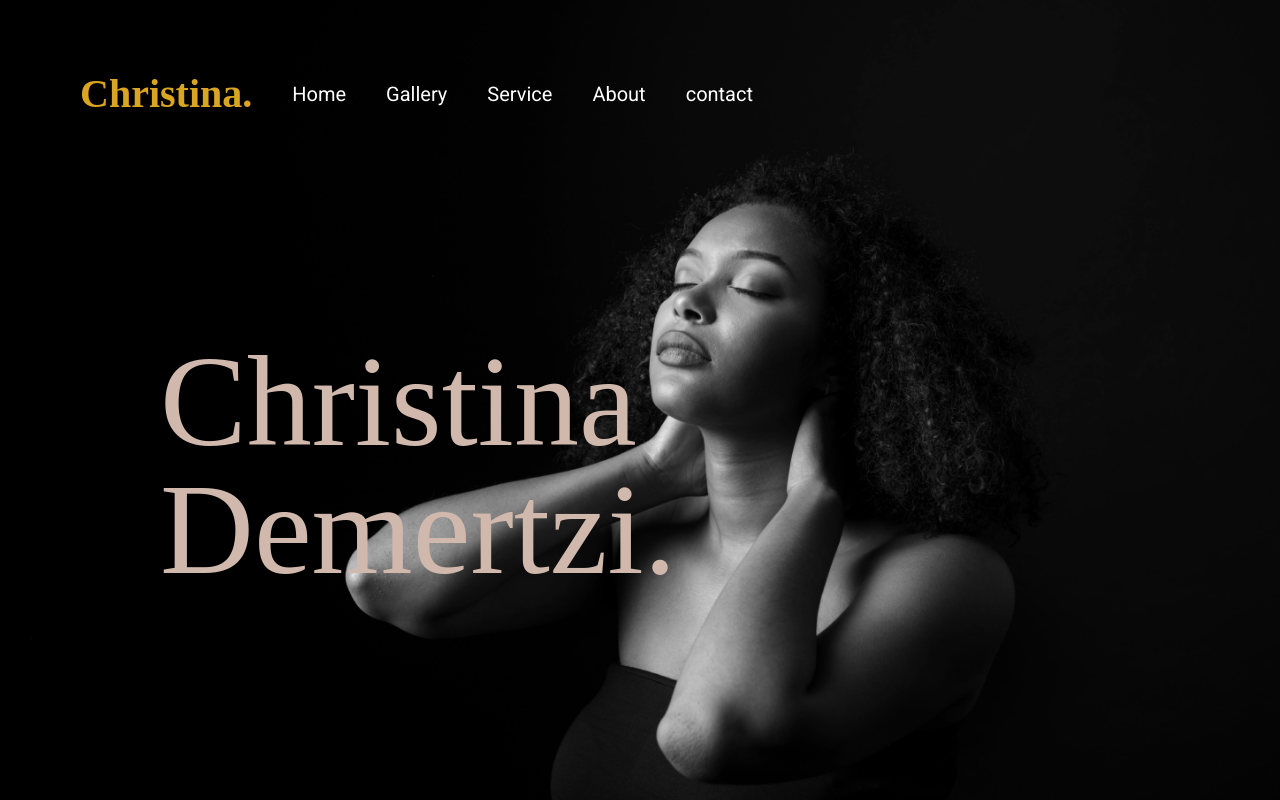
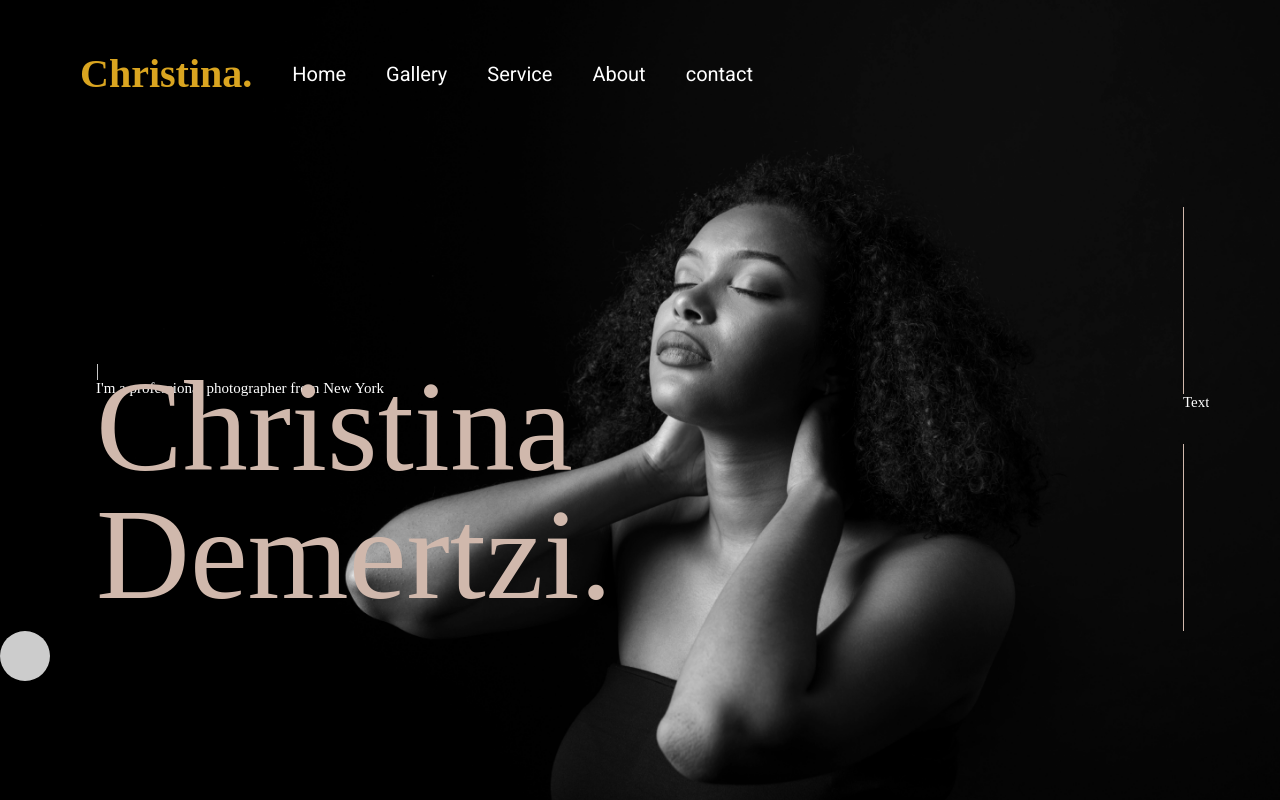
Before and after one commit to git-create-devben/creator-website-0.01, a React (Vite) app: page / in a window 1280 px wide. Built offline with nearby package versions, Linux system fonts and the light colour scheme.

Commit message:
stop for the day

```diff
--- a/src/App.css
+++ b/src/App.css
@@ -16,11 +16,63 @@
     font-style: normal;
     font-weight: 400;
     line-height: 8rem;
-    margin-top: 15rem;
-    margin-left: 10rem;
+    /* margin-top: 15rem;
+    margin-left: 10rem; */
+    overflow-y: hidden;
+  }
+
+  p {
+    color: #fff;
+    /* margin-top: 29rem;
+    margin-left: 10rem; */
+    font-size: 15px;
   }
 }
 
+.hero-grid {
+  display: flex;
+  justify-content: space-between;
+  align-items: center;
+  gap:170px;
+  color: #fff;
+
+.first_layout{
+ margin-left: 6rem;
+}
+  .second_layout {
+    color: #fff;
+    font-size: 2rem;
+    margin-top: 5rem;
+
+    .divider1 {
+      width: 1px;
+      height: 187.003px;
+      background: #d0b8ac;
+      margin-right: 6rem;
+      text-align: center;
+      position: relative;
+      gap: 2px;
+      /* margin-top: 50px; */
+
+    }
+    .divider2 {
+      width: 1px;
+      height: 187.003px;
+      background: #d0b8ac;
+      margin-right: 6rem;
+      text-align: center;
+      position: relative;
+      gap: 2px;
+      margin-top: 50px;
+
+    }
+  }
+  .content{
+    position: absolute;
+    margin-right: 400px;
+  }
+
+}
 
 @media (max-width: 768px) {
   .container {
@@ -32,7 +84,6 @@
     width: 100%;
     flex-shrink: 0;
     position: relative;
-
 
     h1 {
       position: absolute;
@@ -59,7 +110,6 @@
     flex-shrink: 0;
     position: relative;
 
-
     h1 {
       position: absolute;
       color: #d0b8ac;
@@ -73,3 +123,13 @@
     }
   }
 }
+
+.box {
+  width: 50px;
+  height: 50px;
+  border-radius: 50%;
+  background: #ccc;
+}
+
+
+/* this is whre I stop */
--- a/src/components/navbar.css
+++ b/src/components/navbar.css
@@ -1,6 +1,6 @@
 .navbar-wrapper {
   padding: 30px;
-  padding-top: 20px;
+  padding-top: 50px;
   margin-left: 50px;
   /* opacity: 0; */
 
@@ -45,12 +45,15 @@
           align-items: center;
 
           .logo{
+            position: absolute;
               font-size: 30px;
               font-weight: bolder;
+              margin-left: -15rem;
           }
 
           li {
             list-style: none;
+            display:none;
 
             a {
               color: #fff;
--- a/src/components/navbar.tsx
+++ b/src/components/navbar.tsx
@@ -1,6 +1,6 @@
 import "./navbar.css";
-import { useRef, useEffect } from "react";
-import { gsap } from "gsap";
+// import { useRef, useEffect } from "react";
+import { motion } from "framer-motion";
 export default function Navbar() {
   const navbar = [
     { title: "Home", href: "/" },
@@ -10,18 +10,14 @@ export default function Navbar() {
     { title: "contact", href: "/contact" },
   ];
 
-  const background = useRef<null>(null);
-
-  useEffect(() => {
-    gsap.to(background.current, {
-      // opacity: 1,
-      y:50,
-      duration:0.3,
-      stagger: 0.2,
-    });
-  }, []);
   return (
-    <nav className="navbar-wrapper" ref={background}>
+    <motion.nav
+    transition={{
+      ease: "linear",
+      duration: 2,
+      x: { duration: 1 }
+    }}
+    className="navbar-wrapper" >
       <ul>
         <span className="logo">Christina.</span>
         {navbar.map((item) => (
@@ -30,6 +26,6 @@ export default function Navbar() {
           </li>
         ))}
       </ul>
-    </nav>
+    </motion.nav>
   );
 }
--- /dev/null
+++ b/src/components/useFollowPointer.ts
@@ -0,0 +1,23 @@
+import { useState, RefObject, useEffect } from "react";
+
+export function useFollowPointer(ref: RefObject<HTMLElement>) {
+  const [point, setPoint] = useState({ x: 0, y: 0 });
+
+  useEffect(() => {
+    if (!ref.current) return;
+
+    const handlePointerMove = ({ clientX, clientY }: MouseEvent) => {
+      const element = ref.current!;
+
+      const x = clientX - element.offsetLeft - element.offsetWidth / 2;
+      const y = clientY - element.offsetTop - element.offsetHeight / 2;
+      setPoint({ x, y });
+    };
+
+    window.addEventListener("pointermove", handlePointerMove);
+
+    return () => window.removeEventListener("pointermove", handlePointerMove);
+  }, []);
+
+  return point;
+}
--- a/src/hero.tsx
+++ b/src/hero.tsx
@@ -2,11 +2,17 @@ import "./App.css";
 import Navbar from "./components/navbar";
 import { useRef, useEffect } from "react";
 import { gsap } from "gsap";
-import Typed from 'typed.js';
+import Typed from "typed.js";
+import { motion } from "framer-motion";
+import { useFollowPointer } from "./components/useFollowPointer";
+// import { Divider } from "@mui/material";
 
 const Hero = () => {
-  const background = useRef<null>(null)
- const type = useRef<null>(null)
+  const background = useRef<null>(null);
+  const type = useRef<null>(null);
+
+  const ref = useRef(null);
+  const { x, y } = useFollowPointer(ref);
 
   useEffect(() => {
     gsap.to(background, {
@@ -16,20 +22,41 @@ const Hero = () => {
     });
 
     const typed = new Typed(type.current, {
-        strings: ['Christina <br/> Demertzi.',],
-        typeSpeed: 50,
-    })
+      strings: ["Christina <br/> Demertzi."],
+      typeSpeed: 50,
+    });
 
     return () => {
-        typed.destroy()
-    }
+      typed.destroy();
+    };
   }, []);
+
   return (
     <div className="container" ref={background}>
       <Navbar />
-      {/* the container is background image located in css */}
-      <h1 ref={type}></h1>
-      <p>I'm a professional photographer from New York</p>
+      <div className="hero-grid">
+        <div className="first_layout">
+          <h1 ref={type}></h1>
+          <p>I'm a professional photographer from New York</p>
+        </div>
+        <div className="second_layout">
+          <div className="divider1"></div>
+          <p className="content">Text</p>
+          <div className="divider2"></div>
+        </div>
+      </div>
+
+      <motion.div
+        ref={ref}
+        className="box"
+        animate={{ x, y }}
+        transition={{
+          type: "spring",
+          damping: 3,
+          stiffness: 50,
+          restDelta: 0.001,
+        }}
+      />
     </div>
   );
 };
--- a/src/index.css
+++ b/src/index.css
@@ -3,6 +3,7 @@
   margin:0;
   padding: 0;
   box-sizing: border-box;
+  overflow-x: hidden;
 }
 
 body{
```
Also changed, not shown: src/App.tsx (+6 -6 lines), src/components/use.css (added). Lines whose indentation alone changed are shown as unchanged.
